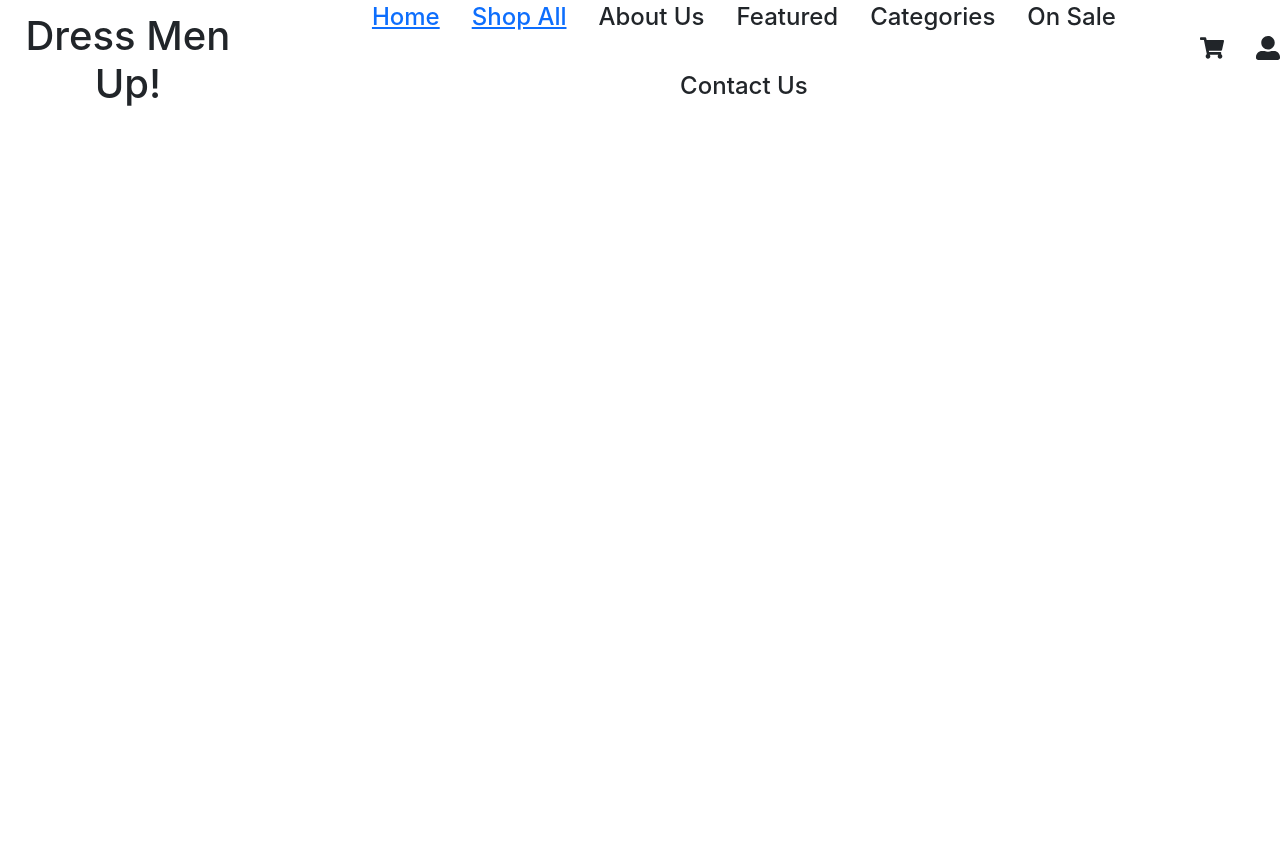
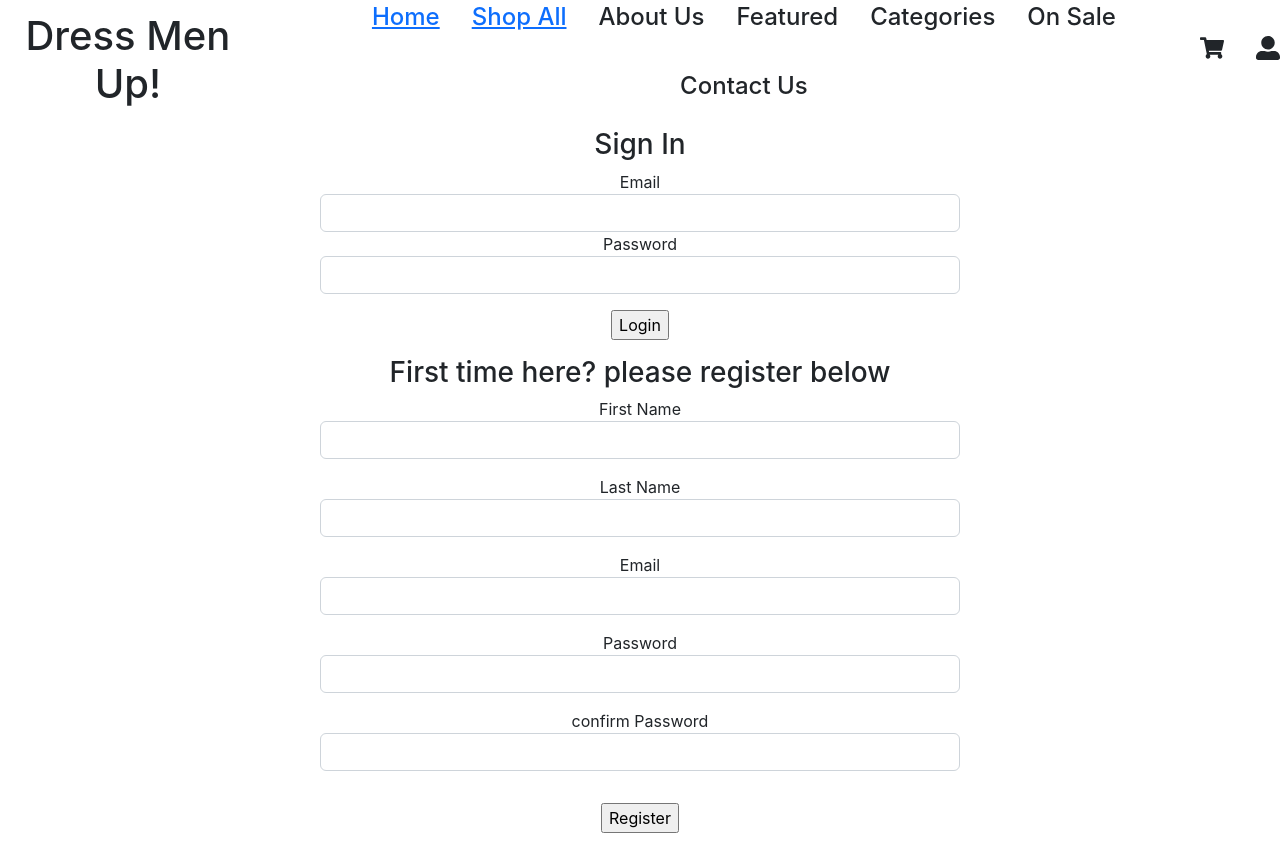
Before and after one commit to chamithg/dressMenUp-Client, a React (Create React App) app: page /login in a window 1280 px wide. Before the commit the page ends 800 px from the top, so only its background shows below. Built offline with nearby package versions, Linux system fonts and the light colour scheme; no server answers.

Commit message:
commit all changes

```diff
--- a/src/App.js
+++ b/src/App.js
@@ -5,6 +5,7 @@ import Main from "./components/Main";
 import { Routes, Route } from "react-router-dom";
 import SingleItem from "./components/SingleItem";
 import Home from "./components/Home";
+import LoginReg from "./components/LoginReg/LoginReg";
 
 function App() {
   return (
@@ -14,6 +15,7 @@ function App() {
         <Route exact path="/products" element={<Main></Main>}></Route>
         <Route exact path="/products/:id" element={<SingleItem />}></Route>
         <Route exact path="/cart"></Route>
+        <Route exact path="/login" element={<LoginReg />}></Route>
         <Route exact path="/" element={<Home />}></Route>
       </Routes>
     </div>
--- /dev/null
+++ b/src/components/LoginReg/LoginForm.jsx
@@ -0,0 +1,19 @@
+import React from "react";
+
+export default function LoginForm() {
+  return (
+    <div>
+      <form action="">
+        <div className="form-group">
+          <label>Email</label>
+          <input type="text" name="email" className="form-control" />
+        </div>
+        <div className="form-group">
+          <label>Password</label>
+          <input type="password" name="password" className="form-control" />
+        </div>
+        <input type="submit" className="m-3 " value="Login" />
+      </form>
+    </div>
+  );
+}
--- /dev/null
+++ b/src/components/LoginReg/LoginReg.jsx
@@ -0,0 +1,20 @@
+import React from "react";
+import LoginForm from "./LoginForm";
+import Registration from "./Registration";
+
+export default function LoginReg() {
+  return (
+    <div className="d-flex justify-content-center">
+      <div className="w-50">
+        <div className="login">
+          <h3>Sign In</h3>
+          <LoginForm />
+        </div>
+        <div className="reg">
+          <h3>First time here? please register below</h3>
+          <Registration />
+        </div>
+      </div>
+    </div>
+  );
+}
--- /dev/null
+++ b/src/components/LoginReg/Registration.jsx
@@ -0,0 +1,96 @@
+import React, { useState } from "react";
+import { useNavigate } from "react-router-dom";
+import axios from "axios";
+
+export default function Registration() {
+  let [firstName, setFirstName] = useState("");
+  let [lastName, setLastName] = useState("");
+  let [email, setEmail] = useState("");
+  let [password, setPassword] = useState("");
+  let [confirm, setConfirm] = useState("");
+  let [formErrors, setFormErrors] = useState({});
+
+  const navigate = useNavigate();
+
+  const handleSubmit = (e) => {
+    e.preventDefault();
+    let formInfo = { firstName, lastName, email, password, confirm };
+
+    axios
+      .post("http://localhost:8000/api/users/register", formInfo, {
+        withCredentials: true,
+      })
+      .then((res) => {
+        console.log("res after reg", res);
+        if (res.data.errors) {
+          setFormErrors(res.data.errors);
+        } else {
+          navigate("/");
+        }
+      })
+      .catch((err) => {
+        console.log("there was an error", err);
+      });
+  };
+  return (
+    <div>
+      <form onSubmit={handleSubmit}>
+        <div className="form-group">
+          <label>First Name</label>
+          <input
+            type="text"
+            name="firstName"
+            className="form-control"
+            onChange={(e) => setFirstName(e.target.value)}
+          />
+          <p className="text-danger"> {formErrors.firstName?.message}</p>
+        </div>
+        <div className="form-group">
+          <label>Last Name</label>
+          <input
+            type="text"
+            name="lastName"
+            className="form-control"
+            onChange={(e) => setLastName(e.target.value)}
+          />
+          <p className="text-danger"> {formErrors.lastName?.message}</p>
+        </div>
+        <div className="form-group">
+          <label>Email</label>
+          <input
+            type="text"
+            name="email"
+            className="form-control"
+            onChange={(e) => setEmail(e.target.value)}
+          />
+          <p className="text-danger">{formErrors.email?.message}</p>
+        </div>
+        <div className="form-group">
+          <label>Password</label>
+          <input
+            type="password"
+            name="password"
+            className="form-control"
+            onChange={(e) => setPassword(e.target.value)}
+          />
+          <p className="text-danger"> {formErrors.password?.message}</p>
+        </div>
+        <div className="form-group">
+          <label>confirm Password</label>
+          <input
+            type="password"
+            name="confirm"
+            className="form-control"
+            onChange={(e) => setConfirm(e.target.value)}
+          />
+          <p className="text-danger"> {formErrors.confirm?.message}</p>
+        </div>
+        <input
+          type="submit"
+          className="btn-primary btn-lg m-3"
+          value="Register"
+        />
+      </form>
+    </div>
+  );
+}
```
